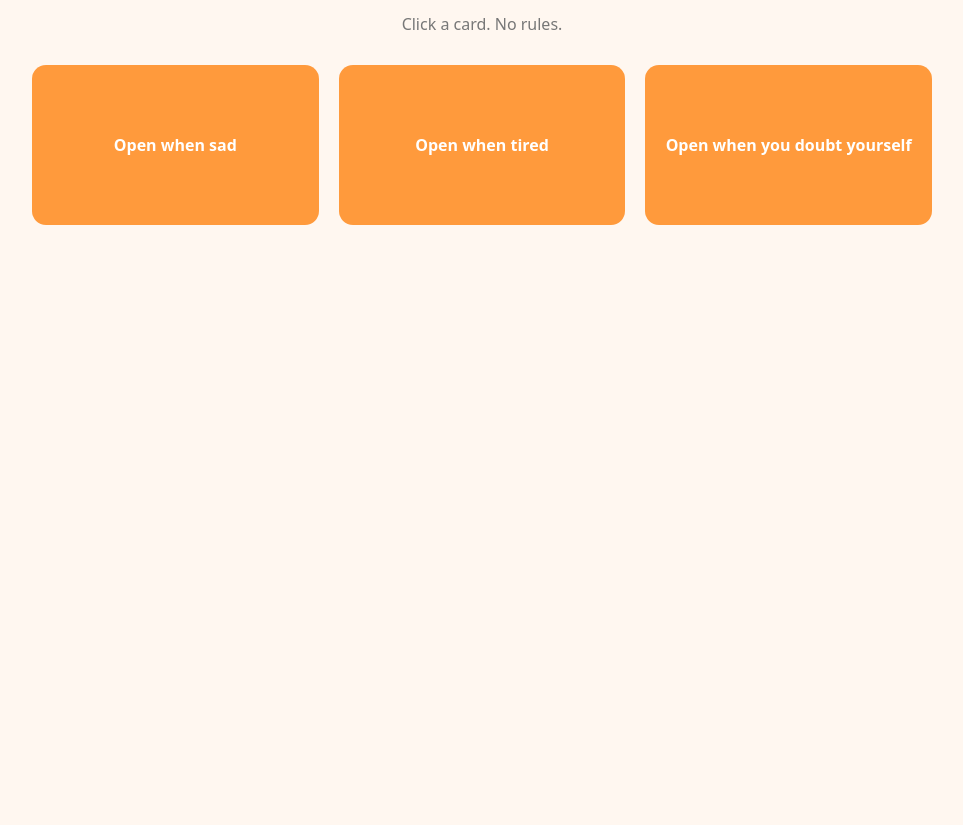
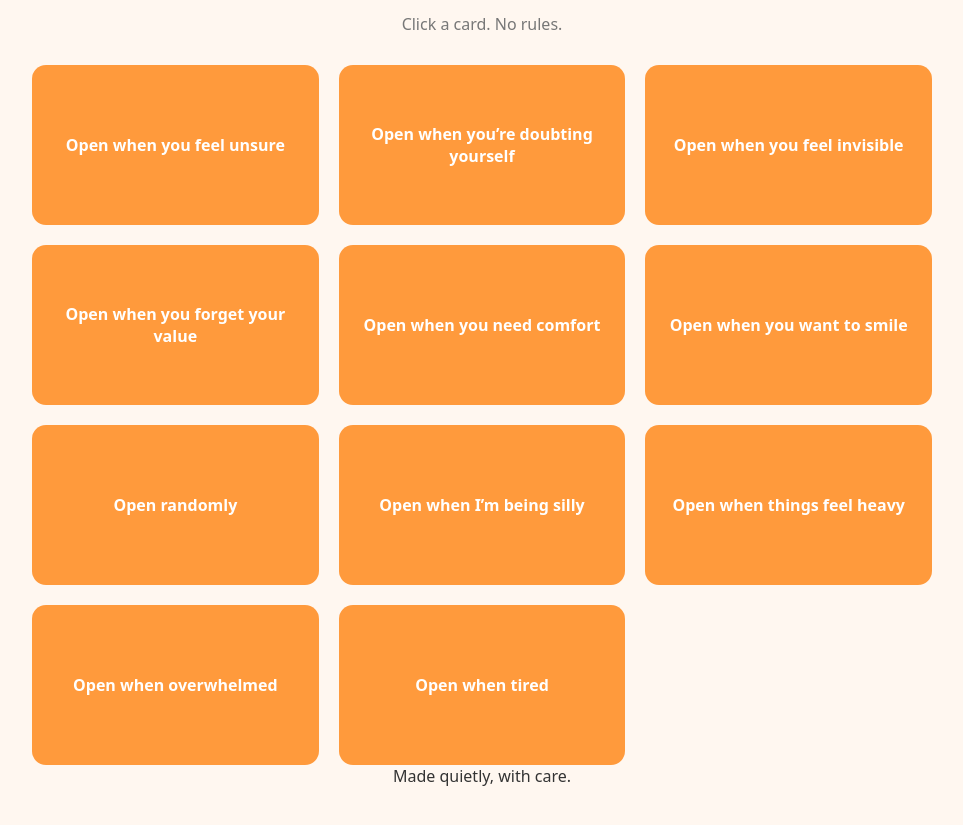
Before and after one commit to reeyakbhalodia-cloud/open-whenever, a plain HTML site: page index.html in a window 1280 px wide. Shown: the part 115-940 px from the top of the page, without its empty margins (158-1121 px from the left). Before the commit the page ends 800 px from the top, so only its background shows below. Drawn offline with Linux system fonts and the light colour scheme.

Commit message:
Update index.html

```diff
--- a/index.html
+++ b/index.html
@@ -7,37 +7,97 @@
   <link rel="stylesheet" href="style.css" />
 </head>
 <body>
+
   <h1>Open Whenever</h1>
   <p class="subtitle">Click a card. No rules.</p>
 
-  <div class="cards">
+  <section class="cards">
+
+    <!-- Soft & Reassuring -->
     <div class="card" onclick="flip(this)">
       <div class="card-inner">
-        <div class="card-front">Open when sad</div>
-        <div class="card-back">
-          You don’t have to have everything figured out.
-        </div>
+        <div class="card-front">Open when you feel unsure</div>
+        <div class="card-back">You don’t have to have everything figured out.</div>
+      </div>
+    </div>
+
+    <div class="card" onclick="flip(this)">
+      <div class="card-inner">
+        <div class="card-front">Open when you’re doubting yourself</div>
+        <div class="card-back">You’re doing better than you think.</div>
+      </div>
+    </div>
+
+    <div class="card" onclick="flip(this)">
+      <div class="card-inner">
+        <div class="card-front">Open when you feel invisible</div>
+        <div class="card-back">You make people feel comfortable. That matters.</div>
+      </div>
+    </div>
+
+    <!-- Warm & Appreciative -->
+    <div class="card" onclick="flip(this)">
+      <div class="card-inner">
+        <div class="card-front">Open when you forget your value</div>
+        <div class="card-back">I really admire how your mind works.</div>
+      </div>
+    </div>
+
+    <div class="card" onclick="flip(this)">
+      <div class="card-inner">
+        <div class="card-front">Open when you need comfort</div>
+        <div class="card-back">I feel safe with you.</div>
+      </div>
+    </div>
+
+    <!-- Playful -->
+    <div class="card" onclick="flip(this)">
+      <div class="card-inner">
+        <div class="card-front">Open when you want to smile</div>
+        <div class="card-back">You bring out my fun side. This is your fault.</div>
+      </div>
+    </div>
+
+    <div class="card" onclick="flip(this)">
+      <div class="card-inner">
+        <div class="card-front">Open randomly</div>
+        <div class="card-back">This is your reminder that you’re cute.</div>
+      </div>
+    </div>
+
+    <!-- About You Being Yourself -->
+    <div class="card" onclick="flip(this)">
+      <div class="card-inner">
+        <div class="card-front">Open when I’m being silly</div>
+        <div class="card-back">I love that you let me be clumsy and silly.</div>
+      </div>
+    </div>
+
+    <div class="card" onclick="flip(this)">
+      <div class="card-inner">
+        <div class="card-front">Open when things feel heavy</div>
+        <div class="card-back">You make room for all my moods.</div>
+      </div>
+    </div>
+
+    <!-- Tiny Thoughtful -->
+    <div class="card" onclick="flip(this)">
+      <div class="card-inner">
+        <div class="card-front">Open when overwhelmed</div>
+        <div class="card-back">Take a breath.</div>
       </div>
     </div>
 
     <div class="card" onclick="flip(this)">
       <div class="card-inner">
         <div class="card-front">Open when tired</div>
-        <div class="card-back">
-          You’re allowed to rest.
-        </div>
+        <div class="card-back">You’re allowed to rest.</div>
       </div>
     </div>
 
-    <div class="card" onclick="flip(this)">
-      <div class="card-inner">
-        <div class="card-front">Open when you doubt yourself</div>
-        <div class="card-back">
-          You’re doing better than you think.
-        </div>
-      </div>
-    </div>
-  </div>
+  </section>
+
+  <footer>Made quietly, with care.</footer>
 
   <script src="script.js"></script>
 </body>
```
